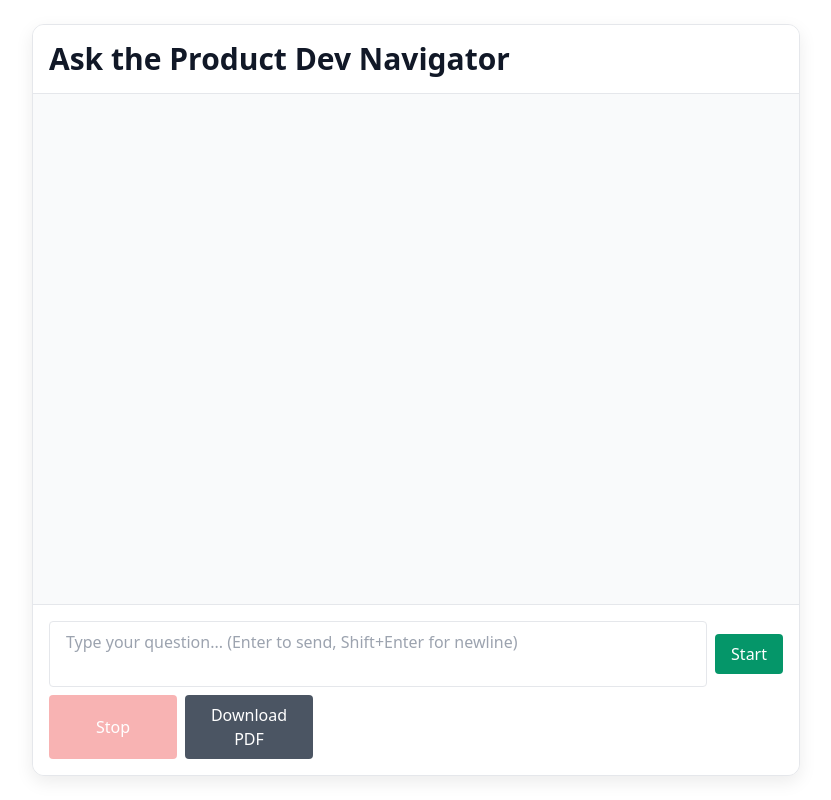
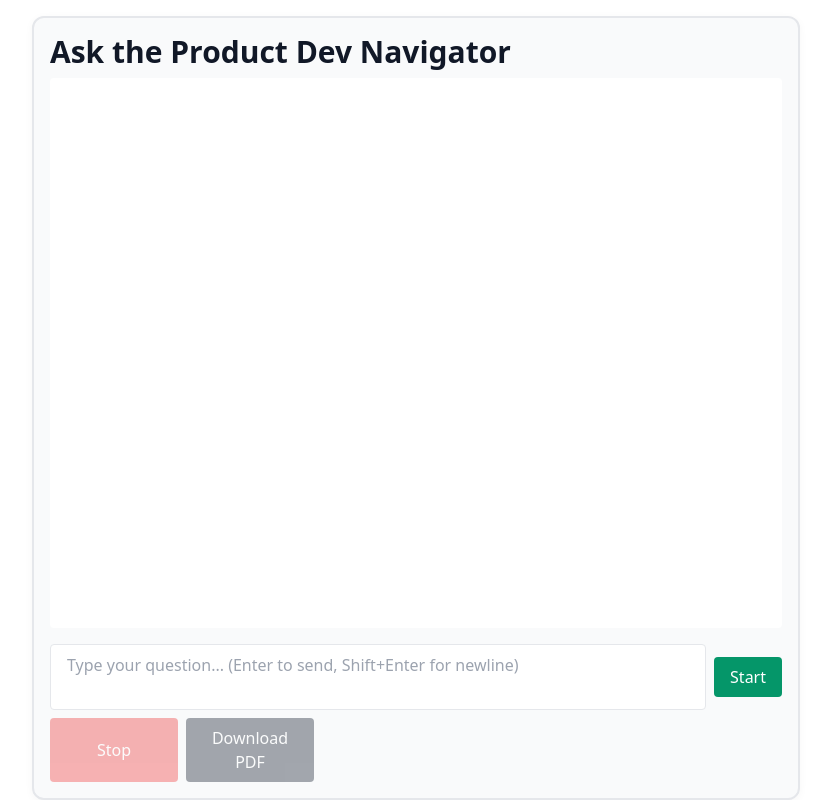
Before and after one commit to JoshAdamsio/product-dev-chat, a website: page index.html in a window 1280 px wide. Shown: the whole page, without its empty margins (224-1055 px from the left). Drawn offline with nearby package versions, Linux system fonts and the light colour scheme.

Commit message:
Update index.html

```diff
--- a/index.html
+++ b/index.html
@@ -3,58 +3,66 @@
 <head>
   <meta charset="UTF-8" />
   <meta name="viewport" content="width=device-width, initial-scale=1.0" />
-  <title>Ask the Product Dev Navigator</title>
-  <link href="https://cdn.jsdelivr.net/npm/tailwindcss@2.2.19/dist/tailwind.min.css" rel="stylesheet" />
-  <link href="https://fonts.googleapis.com/css2?family=Inter:wght@400;600&display=swap" rel="stylesheet" />
+  <title>Product Dev Navigator</title>
   <script defer src="script.js"></script>
+  <script src="https://cdnjs.cloudflare.com/ajax/libs/jspdf/2.5.1/jspdf.umd.min.js"></script>
+
+  <!-- Tailwind & Font -->
+  <link href="https://cdn.jsdelivr.net/npm/tailwindcss@2.2.19/dist/tailwind.min.css" rel="stylesheet">
+  <link href="https://fonts.googleapis.com/css2?family=Inter:wght@400;600&display=swap" rel="stylesheet">
+
   <style>
     body { font-family: 'Inter', sans-serif; }
 
-    .chat-wrapper {
-      border: 1px solid #e5e7eb;
-      border-radius: 0.75rem;
-      box-shadow: 0 6px 18px rgba(0,0,0,0.08);
-      background-color: #f9fafb;
+    .fade-in {
+      opacity: 0;
+      animation: fadeIn 1s ease-out forwards;
     }
 
-    .fade-line {
-      opacity: 0;
-      color: white;
-      animation: fadeLine 0.75s forwards;
+    @keyframes fadeIn {
+      from { opacity: 0; transform: translateY(4px); }
+      to { opacity: 1; transform: translateY(0); }
     }
 
-    @keyframes fadeLine {
-      0% { opacity: 0; color: white; }
-      100% { opacity: 1; color: black; }
+    .disabled-button {
+      opacity: 0.4;
+      pointer-events: none;
     }
 
-    .thinking {
-      font-style: italic;
-      animation: pulseFade 1.2s infinite ease-in-out;
-    }
-
-    @keyframes pulseFade {
-      0%, 100% { opacity: 0.2; }
-      50% { opacity: 0.6; }
+    .chat-box-border {
+      border: 2px solid #e5e7eb;
+      border-radius: 12px;
+      box-shadow: 0 2px 8px rgba(0,0,0,0.04);
+      background-color: #f9fafb;
     }
   </style>
 </head>
-<body class="bg-white text-gray-900 font-sans h-screen flex flex-col items-center justify-start p-6">
-  <div class="max-w-3xl w-full chat-wrapper flex flex-col flex-grow overflow-hidden">
-    <header class="p-4 border-b bg-white rounded-t-lg">
+
+<body class="bg-white text-gray-900 font-sans min-h-screen flex flex-col">
+  <div class="max-w-3xl mx-auto w-full flex flex-col flex-grow mt-4 p-4 chat-box-border">
+
+    <!-- Header -->
+    <header class="mb-2">
       <h1 class="text-3xl font-bold">Ask the Product Dev Navigator</h1>
     </header>
 
-    <div id="chat-log" class="min-h-[50vh] flex-1 overflow-y-auto px-4 py-2 space-y-4"></div>
+    <!-- Chat Log -->
+    <div id="chat-log" class="flex-1 min-h-[50vh] overflow-y-auto px-2 py-2 bg-white space-y-4 rounded"></div>
 
-    <form id="chat-form" class="flex flex-col gap-2 p-4 border-t bg-white rounded-b-lg">
+    <!-- Typing Indicator -->
+    <div id="loading" class="text-sm text-gray-500 italic animate-pulse px-4 hidden">Product Coach is thinking...</div>
+
+    <!-- Input Form -->
+    <form id="chat-form" class="flex flex-col gap-2 mt-4">
       <div class="flex items-center gap-2">
-        <textarea id="user-input" rows="2" class="flex-1 border px-4 py-2 rounded resize-none focus:outline-none focus:ring-2 focus:ring-blue-400 min-h-[3.5rem]" placeholder="Type your question... (Enter to send, Shift+Enter for newline)"></textarea>
+        <textarea id="user-input" rows="2"
+          class="flex-1 border px-4 py-2 rounded resize-none focus:outline-none focus:ring-2 focus:ring-blue-400"
+          placeholder="Type your question... (Enter to send, Shift+Enter for newline)"></textarea>
         <button type="submit" class="bg-green-600 text-white px-4 py-2 rounded">Start</button>
       </div>
       <div class="flex gap-2">
-        <button id="stop-button" type="button" class="bg-red-500 text-white px-3 py-2 rounded w-32 opacity-40" disabled>Stop</button>
-        <button id="download-button" type="button" class="bg-gray-600 text-white px-3 py-2 rounded w-32 disabled:opacity-40" disabled>Download PDF</button>
+        <button id="stop-button" type="button" class="bg-red-500 text-white px-4 py-2 rounded w-32 opacity-40" disabled>Stop</button>
+        <button id="download-button" type="button" class="bg-gray-800 text-white px-4 py-2 rounded w-32 disabled-button" disabled>Download PDF</button>
       </div>
     </form>
   </div>
```
